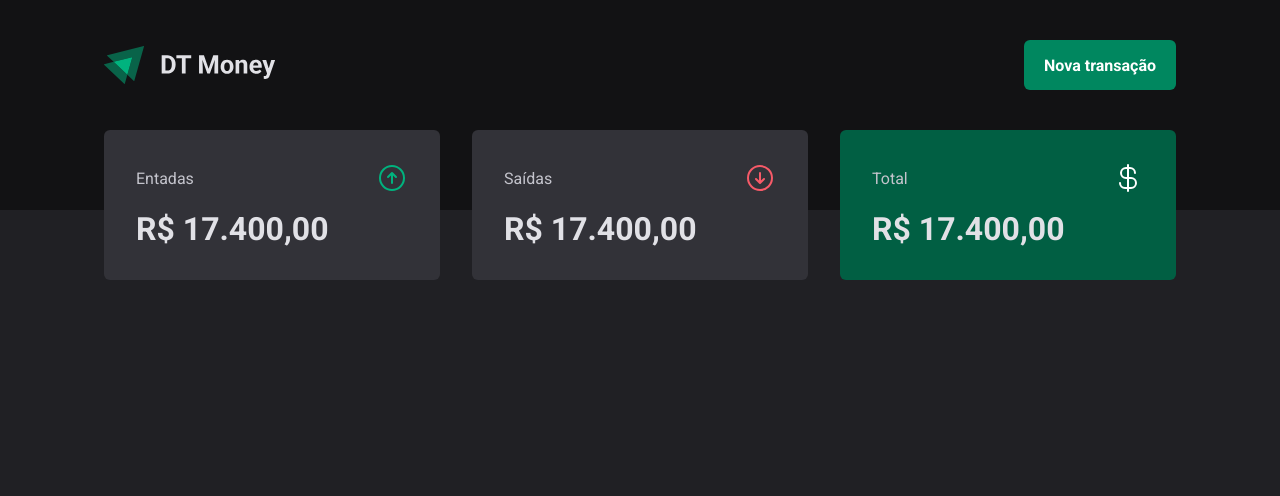
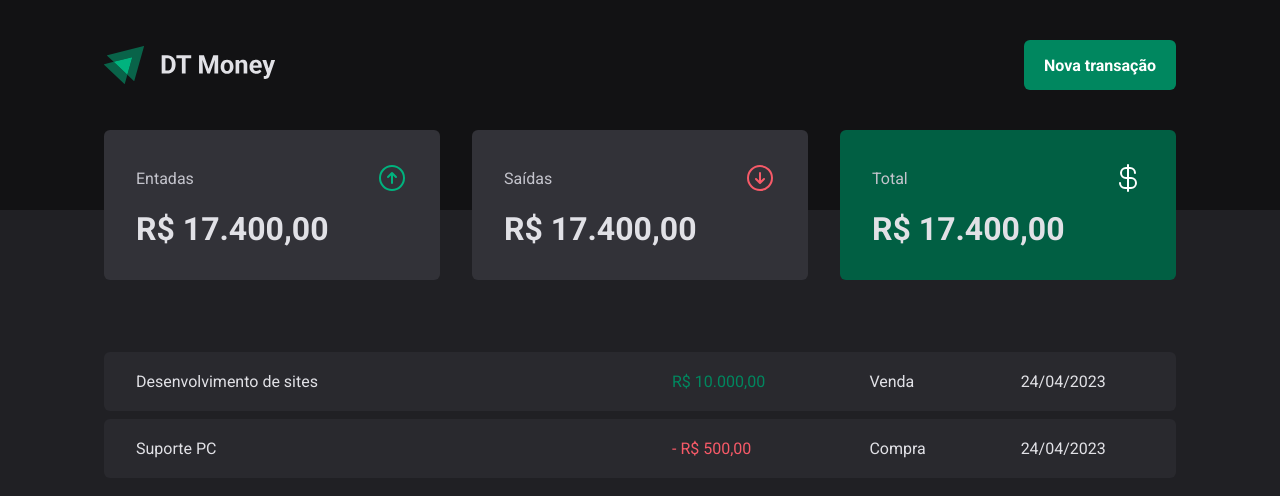
Before and after one commit to davihr1/DT-Money, a React (Vite) app: page / in a window 1280 px wide. Shown: the top 496 px of the page. Built offline with nearby package versions, Linux system fonts and the light colour scheme.

Commit message:
Styled: Table transactions

```diff
--- a/src/pages/transactions/index.tsx
+++ b/src/pages/transactions/index.tsx
@@ -1,11 +1,39 @@
 import { Header } from "../../components/Heade";
 import { Summary } from "../../components/Summary";
+import { PriceHighlit, TransactionTable, TransactoinsContainer } from "./style";
 
 export function Transactions() {
   return (
     <div>
       <Header />
       <Summary />
+      <TransactoinsContainer>
+        <TransactionTable>
+          <tbody>
+            <tr>
+              <td width='50%' >Desenvolvimento de sites</td>
+              <td>
+                <PriceHighlit variant="income">
+                  R$ 10.000,00
+                </PriceHighlit>
+              </td>
+              <td>Venda</td>
+              <td>24/04/2023</td>
+            </tr>
+
+            <tr>
+              <td width='50%' >Suporte PC</td>
+              <td>
+                <PriceHighlit variant="outcome">
+                 - R$ 500,00
+                </PriceHighlit>
+              </td>
+              <td>Compra</td>
+              <td>24/04/2023</td>
+            </tr>
+          </tbody>
+        </TransactionTable>
+      </TransactoinsContainer>
     </div>
   )
 }
--- a/src/pages/transactions/style.ts
+++ b/src/pages/transactions/style.ts
@@ -0,0 +1,37 @@
+import styled from 'styled-components'
+
+export const TransactoinsContainer = styled.main`
+width: 100%;
+max-width: 1120px;
+margin: 4rem auto 0;
+padding: 0 1.5rem;
+`
+
+export const TransactionTable = styled.table`
+width: 100%;
+border-collapse: separate;
+border-spacing: 0 0.5rem;
+/* margin-top: 1.5rem; */
+
+td {
+  padding: 1.25rem 2rem;
+  background: ${p => p.theme['gray-700']};
+
+  &:first-child {
+    border-top-left-radius: 6px;
+    border-bottom-left-radius: 6px;
+  }
+  &:last-child {
+    border-top-right-radius: 6px;
+    border-bottom-right-radius: 6px;
+  }
+}
+`
+
+interface PriceHighlitProps {
+  variant: 'income' | 'outcome';
+}
+
+export const PriceHighlit = styled.span<PriceHighlitProps>`
+color: ${p => p.variant === 'income' ? p.theme['green-500'] : p.theme['red-300']}
+`
```
